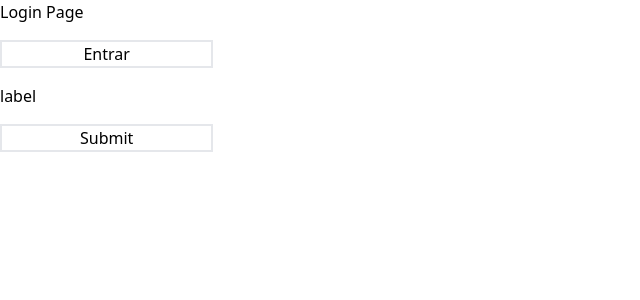
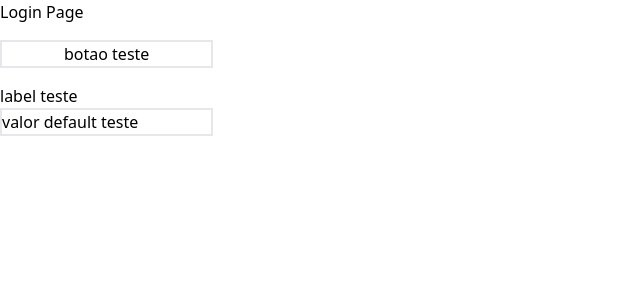
Before and after one commit to motors-shop-grupo1-t14-alex/motors-shop-front-end, a React (Vite) app: page /login in a window 1280 px wide. Shown: the top 300 px of the page, without its empty margins (0-640 px from the left). Built offline with nearby package versions, Linux system fonts and the light colour scheme.

Commit message:
fix: input component

```diff
--- a/src/components/input/index.tsx
+++ b/src/components/input/index.tsx
@@ -2,23 +2,21 @@ import { iInput } from "./types";
 
 export const Input = ({
     children,
-    type,
     placeHolder,
     defaultValue,
     id,
-    labelCSS,
+    css,
     inputCSS,
 }: iInput) => {
     return (
-        <>
+        <section className={`${css} flex flex-col`}>
             <label htmlFor={id}>{children}</label>
             <input
-                type={type}
                 className={inputCSS}
                 id={id}
                 placeholder={placeHolder}
                 defaultValue={defaultValue}
             />
-        </>
+        </section>
     );
 };
--- a/src/components/input/types.ts
+++ b/src/components/input/types.ts
@@ -1,9 +1,8 @@
 export interface iInput {
     children: React.ReactNode;
-    type: string;
     placeHolder: string;
     defaultValue?: string;
     id: string;
-    labelCSS: string;
+    css: string;
     inputCSS: string;
 }
--- a/src/pages/loginPage/index.tsx
+++ b/src/pages/loginPage/index.tsx
@@ -3,22 +3,22 @@ import { Input } from "../../components/input";
 
 export const LoginPage = (): JSX.Element => {
     return (
-        <div className="flex flex-col gap-4">
+        <section className="flex flex-col gap-4">
             <h1>Login Page</h1>
             <Button
-                children={"Entrar"}
+                children={"botao teste"}
                 css="w-1/6 border-2 "
                 onClick={() => console.log("oi")}
                 type="submit"
             />
             <Input
-                children={"label"}
-                placeHolder="placeholder"
+                children={"label teste"}
+                placeHolder="placeholder teste"
                 id="1"
+                css=""
                 inputCSS="border-2 w-1/6"
-                labelCSS=""
-                type="submit"
+                defaultValue="valor default teste"
             />
-        </div>
+        </section>
     );
 };
```
